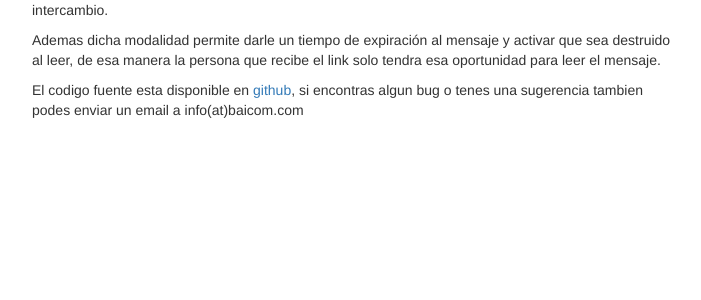
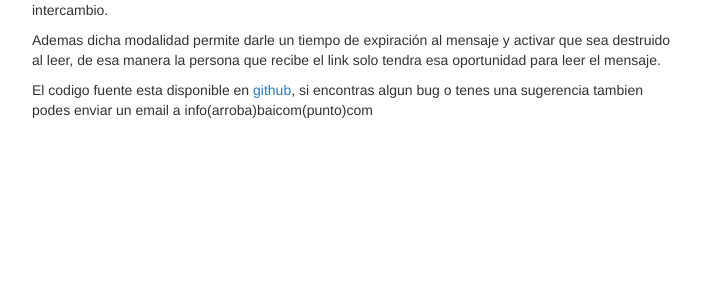
Before and after one commit to baicom/crypto, a Flask app: page / in a window 1280 px wide, after a click on "Ayuda". Shown: the part 220-520 px from the top of the page, without its empty margins (283-984 px from the left). Run offline with Flask 2, Linux system fonts and the light colour scheme; parts of the project's set-up code (start-up, migrations or seed data) failed here and were passed over; some libraries are stand-ins or nearby versions.

Commit message:
Fix email

```diff
--- a/templates/index.html
+++ b/templates/index.html
@@ -114,7 +114,7 @@
     <p>El sistema posee dos modalidades: ONLINE generar un mensaje encriptado y guardarlo para compartir el link, TRADICIONAL  interface para encriptar o desencriptar un texto sin almacenamiento. Para ambos modos hay que usar una clave para intercambiar informaci&oacute;n.</p>
     <p>Los mensajes en modalidad ONLINE no son almacenados en texto plano, ya que al hacer click en el boton "Grabar" el navegador primero encripta los datos y luego los envia para generar el link de intercambio.</p>
     <p>Ademas dicha modalidad permite darle un tiempo de expiraci&oacute;n al mensaje y activar que sea destruido al leer, de esa manera la persona que recibe el link solo tendra esa oportunidad para leer el mensaje.</p>
-    <p>El codigo fuente esta disponible en <a href="http://github.com/baicom/crypto">github</a>, si encontras algun bug o tenes una sugerencia tambien podes enviar un email a info(at)baicom.com</p>
+    <p>El codigo fuente esta disponible en <a href="http://github.com/baicom/crypto">github</a>, si encontras algun bug o tenes una sugerencia tambien podes enviar un email a info(arroba)baicom(punto)com</p>
   </div>
 
   </div>
```
